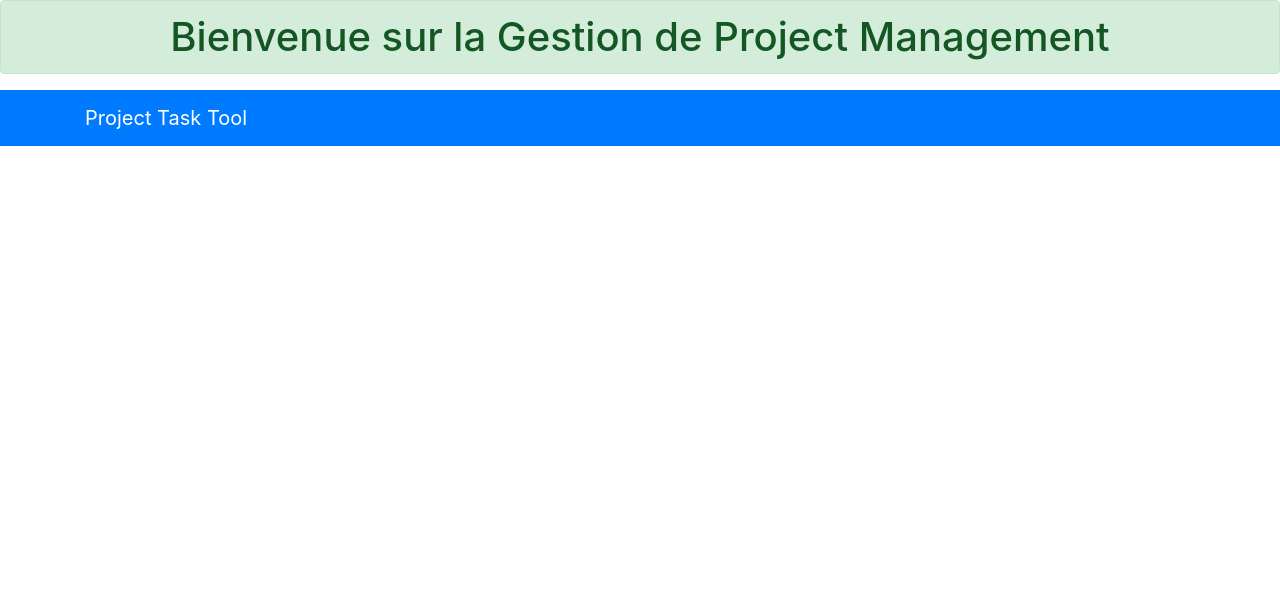
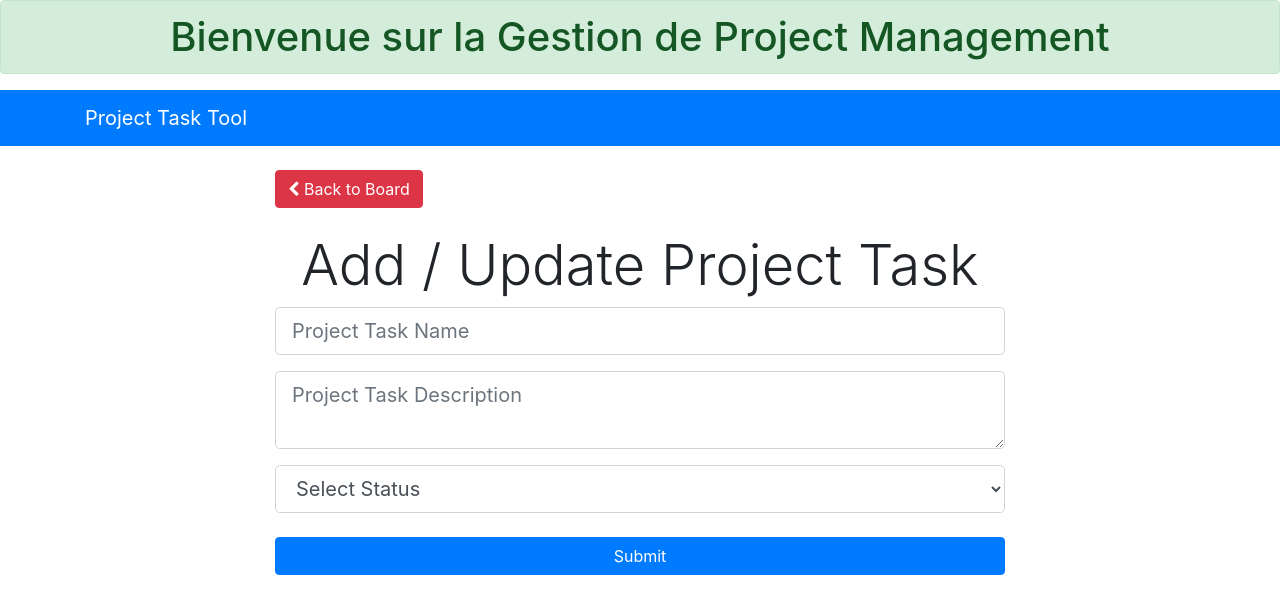
Before and after one commit to randrin/EnterpriseTasks-Online, a React (Create React App) app: page /getProjectTask/1 in a window 1280 px wide. Shown: the top 614 px of the page. Built offline with nearby package versions, Linux system fonts and the light colour scheme; no server answers.

Commit message:
Finish CRUD Project Tasks

```diff
--- a/src/App.js
+++ b/src/App.js
@@ -6,6 +6,7 @@ import { BrowserRouter as Router, Route} from 'react-router-dom'
 import AddProjectTask from './components/ProjectTasks/AddProjectTask';
 import { Provider } from 'react-redux';
 import store from './store.js';
+import EditProjectTask from './components/ProjectTasks/EditProjectTask';
 
 function App() {
   return (
@@ -15,7 +16,8 @@ function App() {
           <h1 className="alert alert-success">Bienvenue sur la Gestion de Project Management</h1>
           <ProjectBoardNavbar />
           <Route exact path="/" component={ProjectBoard} />
-          <Route exact path="/addProjetTask" component={AddProjectTask} />
+          <Route exact path="/addProjectTask" component={AddProjectTask} />
+          <Route exact path="/getProjectTask/:id_task" component={EditProjectTask} />
         </div>
       </Router>
     </Provider>
--- a/src/actions/types.js
+++ b/src/actions/types.js
@@ -1,3 +1,4 @@
 export const GET_ERRORS = "GET_ERROS";
 export const GET_PROJECT_TASKS = "GET_PROJECT_TASKS";
 export const DELETE_PROJECT_TASK = "DELETE_PROJECT_TASK";
+export const GET_PROJECT_TASK = "GET_PROJECT_TASK";
--- a/src/components/ProjectBoard.js
+++ b/src/components/ProjectBoard.js
@@ -20,7 +20,6 @@ class ProjectBoard extends Component {
       let doneItems = [];
 
       const BoardAlgorithm = (project_tasks) => {
-          console.log('project_tasks.length : ', project_tasks.length);
         if (project_tasks.length < 1) {
           return (
           <div className="alert alert-info text-center" role="alert">
@@ -83,9 +82,12 @@ class ProjectBoard extends Component {
 
       return (
         <div className="container">
-            <Link to="/addProjetTask" className="btn btn-primary mb-3">
+          <br />
+          <div className="text-left">
+            <Link to="/addProjectTask" className="btn btn-primary mb-3">
               <i className="fa fa-plus-circle"> New Project Task</i>
             </Link>
+          </div>
           <br />
           <hr />
           {BoardContent}
--- a/src/components/ProjectBoardNavbar.js
+++ b/src/components/ProjectBoardNavbar.js
@@ -1,13 +1,14 @@
 import React, { Component } from "react";
+import { Link } from 'react-router-dom';
 
 class ProjectBoardNavbar extends Component {
     render() {
         return (
             <nav className="navbar navbar-expand-sm navbar-dark bg-primary mb-4">
               <div className="container">
-                <a className="navbar-brand" href="Dashboard.html">
+                <Link className="navbar-brand" to="/">
                   Project Task Tool
-                </a>
+                </Link>
                 <button
                   className="navbar-toggler"
                   type="button"
--- a/src/components/ProjectTasks/AddProjectTask.js
+++ b/src/components/ProjectTasks/AddProjectTask.js
@@ -20,14 +20,13 @@ class AddProjectTask extends Component {
     this.renderErrorFor = this.renderErrorFor.bind(this);
   }
 
-  componentWillReceiveProps(nextProps) {
+  UNSAFE_componentWillReceiveProps (nextProps) {
     if (nextProps.errors) {
       this.setState({ errors: nextProps.errors });
     }
   }
 
   hasErrorFor(field) {
-    console.log("Field: ", field);
     return !!this.state.errors[field];
   }
 
@@ -43,7 +42,7 @@ class AddProjectTask extends Component {
 
   onChangeTask(e) {
     this.setState({ [e.target.name]: e.target.value });
-    this.state.errors[e.target.name] = "";
+    this.setState({ errors: ''});
   }
 
   onSubmitTask(e) {
@@ -53,7 +52,6 @@ class AddProjectTask extends Component {
       descriptionTask: this.state.descriptionTask,
       status: this.state.status
     };
-    // console.log('newTask: ', newTask);
     this.props.addProjectTask(newTask, this.props.history);
   }
 
@@ -64,9 +62,13 @@ class AddProjectTask extends Component {
         <div className="container">
           <div className="row">
             <div className="col-md-8 m-auto">
-              <Link to="/" className="btn btn-danger">
-                <i className="fa fa-chevron-left"></i> Back to Board
-              </Link>
+              <br />
+              <div className="text-left">
+                <Link to="/" className="btn btn-danger">
+                  <i className="fa fa-chevron-left"></i> Back to Board
+                </Link>
+              </div>
+              <br />
               <h4 className="display-4 text-center">
                 Add / Update Project Task
               </h4>
--- a/src/components/ProjectTasks/EditProjectTask.js
+++ b/src/components/ProjectTasks/EditProjectTask.js
@@ -1,38 +1,116 @@
 import React, { Component } from "react";
+import { Link } from "react-router-dom";
+import PropTypes from "prop-types";
+import { connect } from "react-redux";
+import { getProjectTask, addProjectTask } from "../../actions/projectTaskAction";
+import classnames from "classnames";
 
 class EditProjectTask extends Component {
+
+    constructor() {
+      super();
+      this.state = {
+        id: "",
+        nameTask: "",
+        descriptionTask: "",
+        status: "",
+        errors: []
+      };
+      this.onChangeTask = this.onChangeTask.bind(this);
+      this.onSubmitTask = this.onSubmitTask.bind(this);
+      this.hasErrorFor = this.hasErrorFor.bind(this);
+      this.renderErrorFor = this.renderErrorFor.bind(this);
+    }
+
+    componentDidMount() {
+      const { id_task } = this.props.match.params;
+      this.props.getProjectTask(id_task);
+    }
+
+    UNSAFE_componentWillReceiveProps(nextProps) {
+      if (nextProps.errors) {
+        this.setState({ errors : nextProps.errors })
+      }
+      const { id, nameTask, descriptionTask, status } = nextProps.project_task;
+      this.setState({ id, nameTask, descriptionTask, status });
+    }
+
+    hasErrorFor(field) {
+      return !!this.state.errors[field];
+    }
+
+    renderErrorFor(field) {
+      if (this.hasErrorFor(field)) {
+        return (
+          <span className="invalid-feedback text-left">
+            <strong>{this.state.errors[field]}</strong>
+          </span>
+        );
+      }
+    }
+
+    onChangeTask(e) {
+      this.setState({ [e.target.name]: e.target.value });
+      this.setState({ errors: ''});
+    }
+
+    onSubmitTask(e) {
+      e.preventDefault();
+      const updateTask = {
+        nameTask: this.state.nameTask,
+        descriptionTask: this.state.descriptionTask,
+        status: this.state.status
+      };
+      // console.log('newTask: ', newTask);
+      this.props.addProjectTask(updateTask, this.props.history);
+    }
+
+
     render() {
+      const { errors } = this.state;
       return (
         <div className="addProjectTask">
           <div className="container">
             <div className="row">
               <div className="col-md-8 m-auto">
-                <a to="/" className="btn btn-light">
-                  Back to Board
-                </a>
+                <div className="text-left">
+                  <Link to="/" className="btn btn-danger">
+                    <i className="fa fa-chevron-left"></i> Back to Board
+                  </Link>
+                </div>
+                <br/>
                 <h4 className="display-4 text-center">
                   Add / Update Project Task
                 </h4>
-                <form>
+                <form onSubmit={this.onSubmitTask}>
                   <div className="form-group">
                     <input
                       type="text"
-                      className="form-control form-control-lg"
-                      name="summary"
-                      placeholder="Project Task summary"
+                      className={classnames("form-control form-control-lg", {
+                        "is-invalid": errors.nameTask
+                      })}
+                      name="nameTask"
+                      placeholder="Project Task Name"
+                      value={this.state.nameTask}
+                      onChange={this.onChangeTask}
                     />
+                    {this.renderErrorFor("nameTask")}
                   </div>
                   <div className="form-group">
                     <textarea
                       className="form-control form-control-lg"
-                      placeholder="Acceptance Criteria"
-                      name="acceptanceCriteria"
+                      placeholder="Project Task Description"
+                      name="descriptionTask"
+                      value={this.state.descriptionTask}
+                      onChange={this.onChangeTask}
                     />
                   </div>
                   <div className="form-group">
                     <select
                       className="form-control form-control-lg"
                       name="status"
+                      value={this.state.status}
+                      onChange={this.onChangeTask}
                     >
                       <option value="">Select Status</option>
                       <option value="TO_DO">TO DO</option>
@@ -53,4 +131,16 @@ class EditProjectTask extends Component {
     }
   }
 
-export default EditProjectTask;
+  EditProjectTask.propTypes = {
+    getProjectTask: PropTypes.func.isRequired,
+    addProjectTask: PropTypes.func.isRequired,
+    errors: PropTypes.object.isRequired,
+    project_task: PropTypes.object.isRequired
+  };
+
+  const mapStateToProps = state => ({
+    project_task: state.project_task.project_task,
+    errors: state.errors
+  });
+
+export default connect(mapStateToProps, {getProjectTask, addProjectTask}) (EditProjectTask);
--- a/src/components/ProjectTasks/ItemProjectTask.js
+++ b/src/components/ProjectTasks/ItemProjectTask.js
@@ -20,11 +20,11 @@ class ItemProjectTask extends Component {
             <div className="card-body bg-light">
                 <h5 className="card-title">{itemTask.nameTask}</h5>
                 <p className="card-text text-truncate">{itemTask.descriptionTask}</p>
-                <Link to="#" className="btn btn-primary">
-                  <i class="fa fa-edit"></i> View / Update
+                <Link to={`getProjectTask/${itemTask.id}`} className="btn btn-primary">
+                  <i className="fa fa-edit"></i> View / Update
                 </Link>
                 <button className="btn btn-danger ml-4" onClick={this.onDeleteTask.bind(this, itemTask.id)}>
-                  <i class="fa fa-trash"></i> Delete
+                  <i className="fa fa-trash"></i> Delete
                 </button>
             </div>
         </div>
--- a/src/reducers/projectTaskReducer.js
+++ b/src/reducers/projectTaskReducer.js
@@ -1,7 +1,8 @@
-import { GET_PROJECT_TASKS, DELETE_PROJECT_TASK } from '../actions/types';
+import { GET_PROJECT_TASKS, DELETE_PROJECT_TASK, GET_PROJECT_TASK } from '../actions/types';
 
 const initialState = {
-    project_tasks: []
+    project_tasks: [],
+    project_task: {}
  };
 
 export default function (state = initialState, action) {
@@ -16,6 +17,11 @@ export default function (state = initialState, action) {
                 ...state,
                 project_tasks: state.project_tasks.filter(project_task => project_task.id !== action.payload)
             }
+        case GET_PROJECT_TASK:
+            return {
+                ...state,
+                project_task: action.payload
+        }
         default:
             return state;
     }
```
Also changed, not shown: src/actions/projectTaskAction.js (+13 -1 lines). Lines whose indentation alone changed are shown as unchanged.
